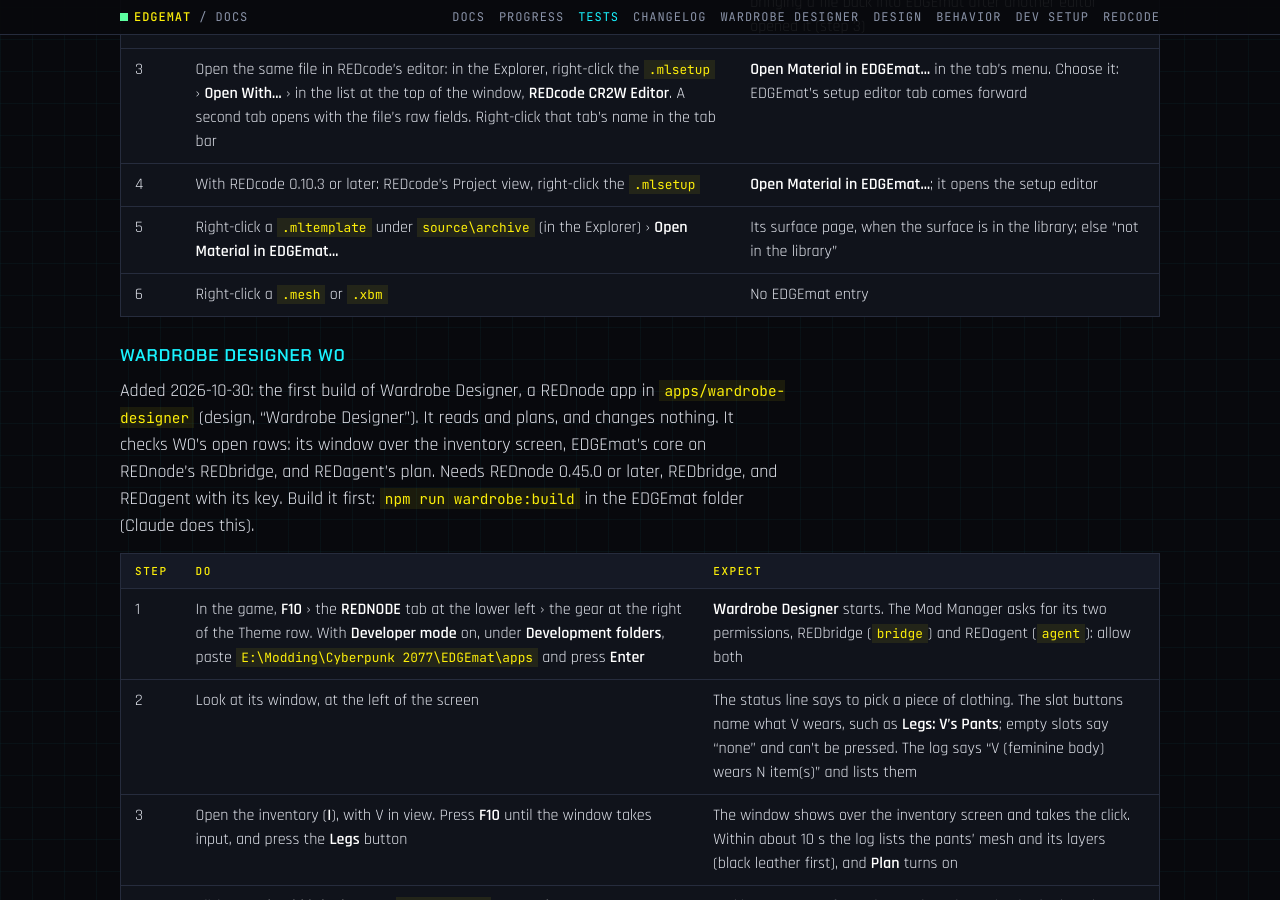
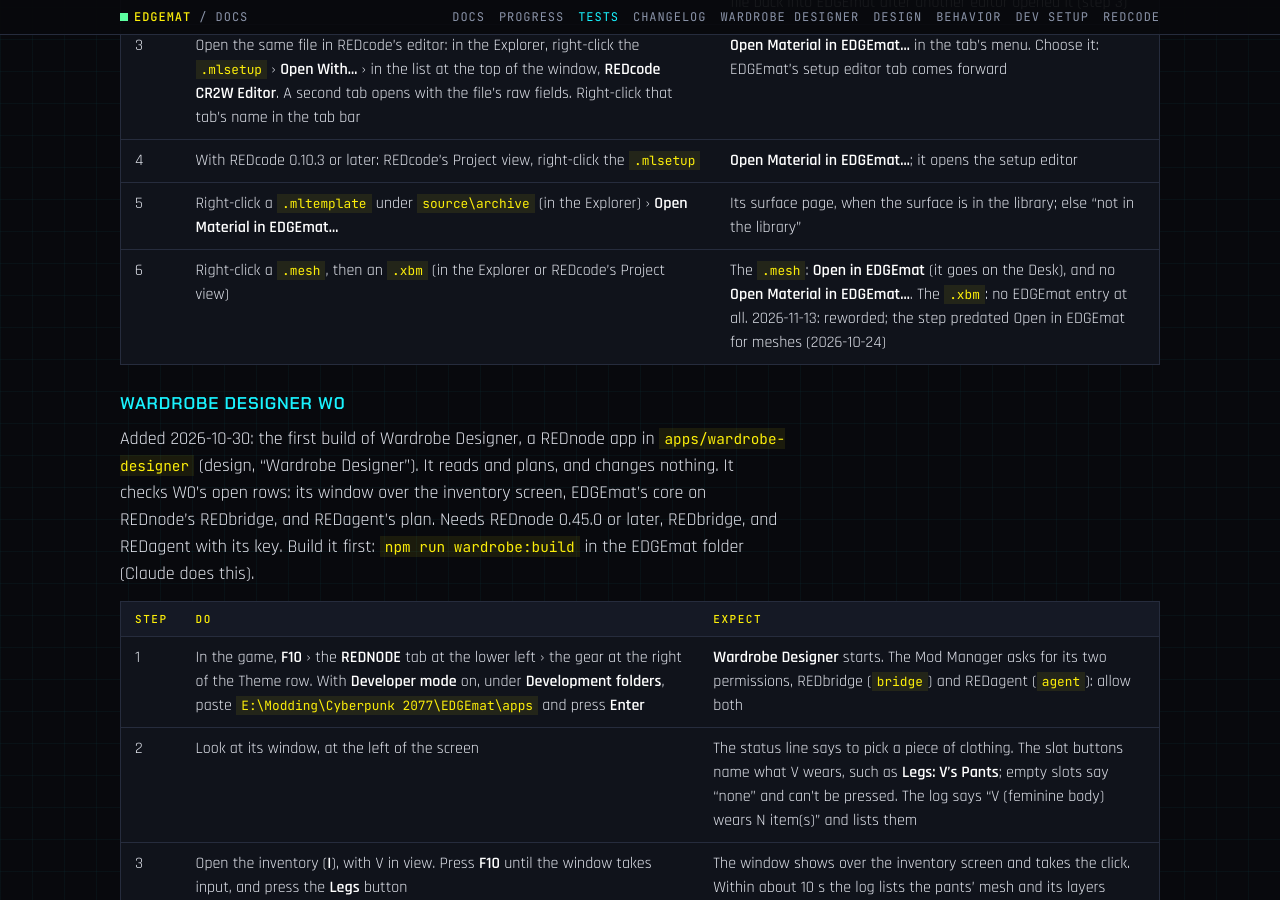
Before and after one commit to Edgemodders/EDGEmat, a Jekyll site: the page built from docs/testing.md, in a window 1280 px wide and 900 px high, scrolled down 39257 px. Built offline with Jekyll 4.4.1, drawn with Linux system fonts in a browser that asks for light colours; our own code applies the rules of GitHub Pages for plain Markdown files.

Commit message:
Tests: Open Material in EDGEmat step 6 expects Open in EDGEmat on a mesh, nothing on an xbm
Co-Authored-By: Claude Opus 5.5 <noreply@anthropic.com>

```diff
--- a/docs/testing.md
+++ b/docs/testing.md
@@ -520,7 +520,7 @@ Added 2026-10-21, when REDcode marked `.mlsetup` files in its Project view for E
 | 3 | Open the same file in REDcode's editor: in the Explorer, right-click the `.mlsetup` › **Open With...** › in the list at the top of the window, **REDcode CR2W Editor**. A second tab opens with the file's raw fields. Right-click that tab's name in the tab bar | **Open Material in EDGEmat...** in the tab's menu. Choose it: EDGEmat's setup editor tab comes forward |
 | 4 | With REDcode 0.10.3 or later: REDcode's Project view, right-click the `.mlsetup` | **Open Material in EDGEmat...**; it opens the setup editor |
 | 5 | Right-click a `.mltemplate` under `source\archive` (in the Explorer) › **Open Material in EDGEmat...** | Its surface page, when the surface is in the library; else "not in the library" |
-| 6 | Right-click a `.mesh` or `.xbm` | No EDGEmat entry |
+| 6 | Right-click a `.mesh`, then an `.xbm` (in the Explorer or REDcode's Project view) | The `.mesh`: **Open in EDGEmat** (it goes on the Desk), and no **Open Material in EDGEmat...**. The `.xbm`: no EDGEmat entry at all. 2026-11-13: reworded; the step predated Open in EDGEmat for meshes (2026-10-24) |
 
 ### Wardrobe Designer W0
 
```
